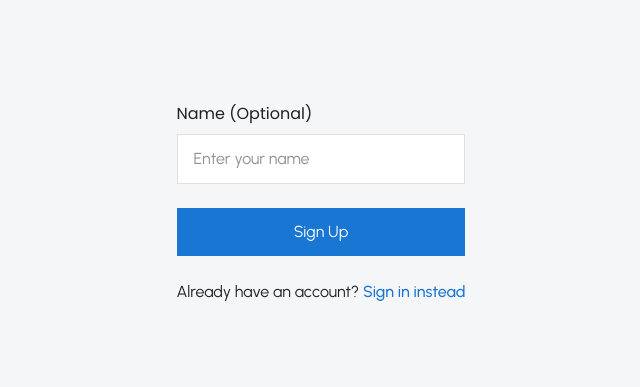
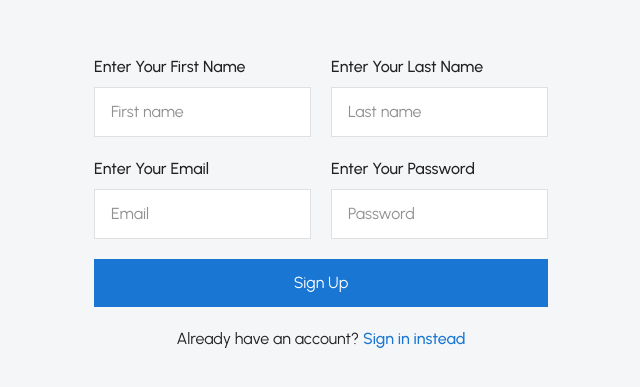
Before and after one commit to detachedsoul/medcare, a Next.js app: page /auth/sign-up in a window 1280 px wide. Shown: the part 197-584 px from the top of the page, without its empty margins (319-959 px from the left). Built offline with nearby package versions, Linux system fonts and the light colour scheme; no server answers.

Commit message:
feat: reimplement user sign up

```diff
--- a/app/auth/sign-up/_components/sign-up-form.tsx
+++ b/app/auth/sign-up/_components/sign-up-form.tsx
@@ -1,117 +1,204 @@
 "use client";
 
 import Link from "next/link";
-import { useState } from "react";
+import { useRouter } from "next/navigation";
+import { useForm } from "react-hook-form";
+import { z } from "zod";
+import { zodResolver } from "@hookform/resolvers/zod";
 import { useSupabaseMutation } from "@/hooks/use-mutation";
 import { generateUniqueCode } from "@/lib/generate-unique-code";
 import { errorToast, successToast } from "@/lib/toast";
-import { useRouter } from "next/navigation";
 
-interface Clinician {
+interface User {
 	id: string;
-	staff_id: string;
-	staff_name?: string | null;
+	participant_code: string;
+	first_name: string;
+	last_name: string;
+	email: string;
+	password: string;
 }
+
+const signUpSchema = z.object({
+	first_name: z.string().min(1, "First name is required"),
+	last_name: z.string().min(1, "Last name is required"),
+	email: z.email("Invalid email address"),
+	password: z.string().min(5, "Password must be at least 6 characters"),
+});
+
+type FormValues = z.infer<typeof signUpSchema>;
 
 const SignUpForm = () => {
 	const { replace } = useRouter();
 
-	const [name, setName] = useState("");
-	const [isGeneratingCode, setIsGeneratingCode] = useState(false);
+	const {
+		register,
+		handleSubmit,
+        reset,
+		formState: { errors, isSubmitting, isValid },
+	} = useForm<FormValues>({
+		resolver: zodResolver(signUpSchema),
+        mode: "all",
+        defaultValues: {
+            first_name: "",
+            last_name: "",
+            email: "",
+            password: "",
+        },
+	});
 
 	const {
-		mutate: addClinician,
+		mutate: addUser,
 		isPending,
 		isError,
 		error,
-	} = useSupabaseMutation<Clinician>({
-		table: "clinician",
+	} = useSupabaseMutation<User>({
+		table: "user",
 		type: "insert",
-		invalidateKey: ["clinician"],
-        onSuccess: (data) => {
-            const code = data?.[0].staff_id;
+		invalidateKey: ["user"],
+		onSuccess: (data) => {
+			const participantId = data?.[0]?.participant_code;
 
-			if (code) localStorage.setItem("clinician_code", code);
+			if (participantId) {
+				localStorage.setItem("clinician_code", participantId);
+			}
 
 			successToast("Account created successfully.");
-
+            reset();
 			replace("/dashboard");
 		},
 		onError: (error) => {
+            if (error.message.includes("duplicate")) {
+                errorToast("An account with this email already exists.");
+                return;
+            }
+
 			errorToast(error.message);
 		},
 	});
 
-	const handleSubmit = async () => {
-		setIsGeneratingCode(true);
+	const onSubmit = async (values: FormValues) => {
+		const participant_code = generateUniqueCode();
 
-		const generatedCode = await generateUniqueCode();
-
-		if (!generatedCode) {
-			errorToast("Staff ID is required");
-
-			setIsGeneratingCode(false);
-
+		if (!participant_code) {
+			errorToast("Participant ID is required");
 			return;
 		}
 
-		if (!generatedCode.trim()) {
-			errorToast("Staff ID is required");
-
-			setIsGeneratingCode(false);
-
-			return;
-		}
-
-		setIsGeneratingCode(false);
-
-		addClinician({
-			staff_id: generatedCode,
-			staff_name: name?.trim() || null,
+		addUser({
+			participant_code,
+			first_name: values.first_name.trim(),
+			last_name: values.last_name.trim(),
+			email: values.email.toLowerCase().trim(),
+			password: values.password,
 		});
 	};
 
 	return (
 		<div className="grid gap-4 w-full">
-			<form className="grid gap-6 p-4">
+			<form
+				className="grid gap-5 items-start p-4 md:grid-cols-2"
+				onSubmit={handleSubmit(onSubmit)}
+			>
 				<label
 					className="grid gap-2"
-					htmlFor="staff-name"
+					htmlFor="first_name"
 				>
-					<span className="text-left font-poppins">
-						Name (Optional)
-					</span>
+					<span className="font-medium">Enter Your First Name</span>
 
 					<input
 						className="input"
-						placeholder="Enter your name"
-						id="staff-name"
-						value={name}
-						onChange={(e) => setName(e.target.value)}
+						placeholder="First name"
+						{...register("first_name")}
+						id="first_name"
 					/>
+
+					{errors.first_name && (
+						<p className="text-red text-sm">
+							{errors.first_name.message}
+						</p>
+					)}
+				</label>
+
+				<label
+					className="grid gap-2"
+					htmlFor="last_name"
+				>
+					<span className="font-medium">Enter Your Last Name</span>
+
+					<input
+						className="input"
+						placeholder="Last name"
+						{...register("last_name")}
+						id="last_name"
+					/>
+
+					{errors.last_name && (
+						<p className="text-red text-sm">
+							{errors.last_name.message}
+						</p>
+					)}
+				</label>
+
+				<label
+					className="grid gap-2"
+					htmlFor="email"
+				>
+					<span className="font-medium">Enter Your Email</span>
+
+					<input
+						className="input"
+						type="email"
+						placeholder="Email"
+						{...register("email")}
+						id="email"
+					/>
+
+					{errors.email && (
+						<p className="text-red text-sm">
+							{errors.email.message}
+						</p>
+					)}
+				</label>
+
+				<label
+					className="grid gap-2"
+					htmlFor="password"
+				>
+					<span className="font-medium">Enter Your Password</span>
+
+					<input
+						className="input"
+						type="password"
+						placeholder="Password"
+						{...register("password")}
+						id="password"
+					/>
+
+					{errors.password && (
+						<p className="text-red text-sm">
+							{errors.password.message}
+						</p>
+					)}
 				</label>
 
 				<button
-					className="btn"
-					type="button"
-					disabled={isPending || isGeneratingCode}
-					onClick={handleSubmit}
+					className="btn md:col-span-2"
+					type="submit"
+					disabled={isPending || isSubmitting || !isValid}
 				>
-					{isPending || isGeneratingCode
-						? "Signing Up..."
-						: "Sign Up"}
+					{isPending || isSubmitting ? "Signing Up..." : "Sign Up"}
 				</button>
 
 				{isError && (
-					<p className="text-red font-medium">
-					    {error?.message || "Something went wrong"}
+					<p className="text-red font-medium md:col-span-2">
+						{error?.message || "Something went wrong"}
 					</p>
 				)}
 
-				<p>
+				<p className="md:col-span-2 text-center">
 					Already have an account?{" "}
 					<Link
-						className="text-blue hover:underline hover:decoration-blue hover:decoration-double underline-offset-5 font-medium"
+						className="text-blue hover:underline underline-offset-4 font-medium"
 						href="/auth/sign-in"
 					>
 						Sign in instead
--- a/app/dashboard/layout.tsx
+++ b/app/dashboard/layout.tsx
@@ -3,6 +3,7 @@
 import Header from "./_components/header";
 import Loading from "./loading";
 import { useClinicianCode } from "@/hooks/use-clinician-code";
+import { redirect } from "next/navigation";
 
 const DashboardLayout = ({ children }: { children: React.ReactNode; }) => {
     const { code, isLoading } = useClinicianCode();
@@ -10,6 +11,10 @@ const DashboardLayout = ({ children }: { children: React.ReactNode; }) => {
     if (isLoading) {
         return <Loading />
     }
+
+    if (!isLoading && !code) {
+		redirect("/auth/sign-in");
+	}
 
     return (
 		<div className="lg:flex relative">
```
